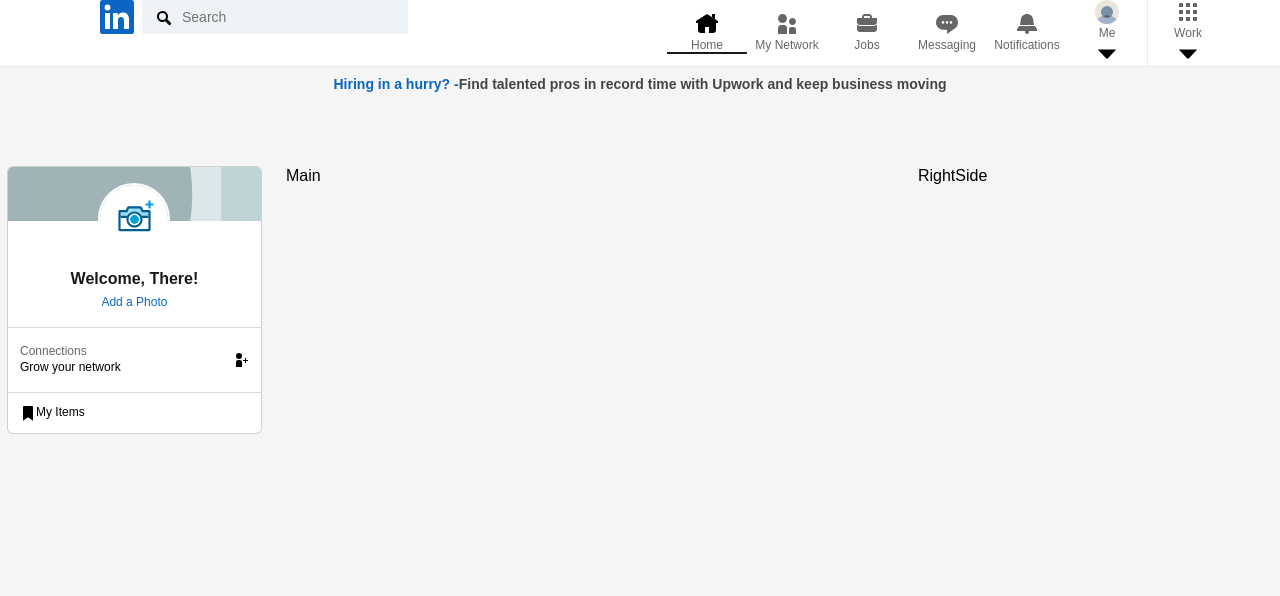
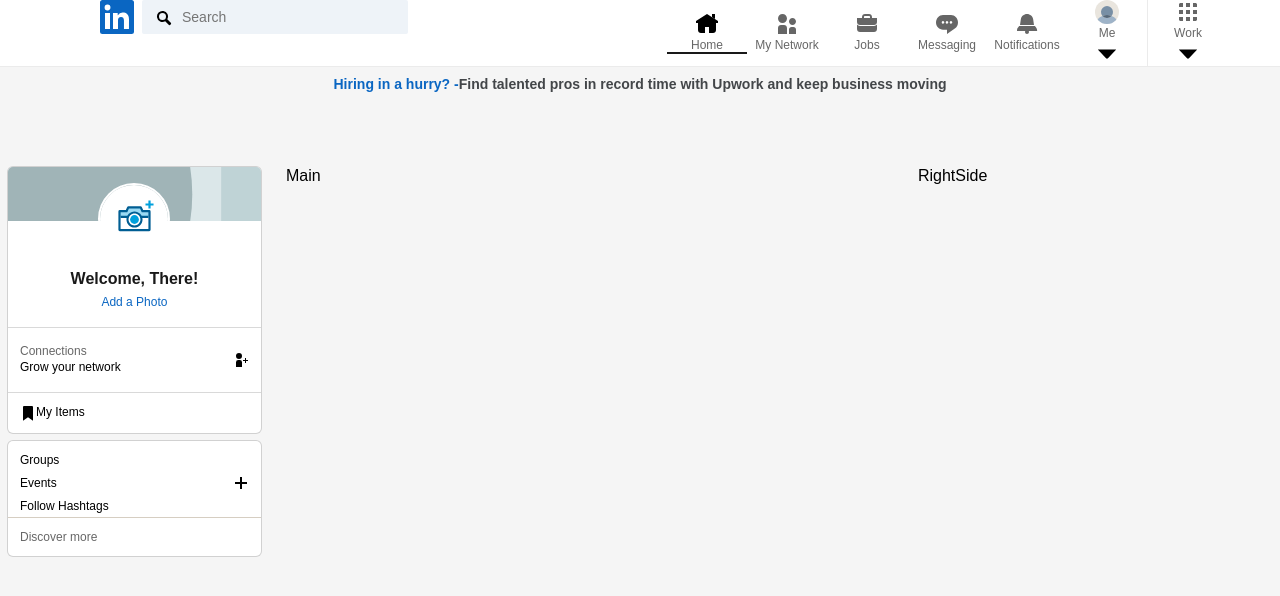
Before and after one commit to AmanMayank/linkedInClone, a React (Create React App) app: page /home in a window 1280 px wide. Shown: the top 596 px of the page. Built offline with nearby package versions, Linux system fonts and the light colour scheme.

Commit message:
LeftSide Ui Complete

```diff
--- a/src/components/LeftSide.js
+++ b/src/components/LeftSide.js
@@ -30,6 +30,24 @@
           </span>
         </Item>
       </Artcard>
+
+      <CommunityCard>
+        <a>
+          <span>Groups</span>
+        </a>
+        <a>
+          <span>
+            Events
+            <img src="/images/plus-icon.svg" alt="" />
+          </span>
+        </a>
+        <a>
+          <span>Follow Hashtags</span>
+        </a>
+        <a>
+          <span>Discover more</span>
+        </a>
+      </CommunityCard>
     </Container>
   );
 }
@@ -154,4 +172,37 @@
   }
 `;
 
+const CommunityCard = styled(Artcard)`
+  padding: 8px 0 0;
+  text-align: left;
+  display: flex;
+  flex-direction: column;
+  a {
+    color: black;
+    padding: 4px 12px 4px 12px;
+    font-size: 12px;
+
+    &:hover {
+      color: #0a66c2;
+    }
+
+    span {
+      display: flex;
+      align-items: center;
+      justify-content: space-between;
+    }
+
+    &:last-child {
+      color: rgba(0, 0, 0, 0.6);
+      text-decoration: none;
+      border-top: 1px solid #d6cec2;
+      padding: 12px;
+
+      &:hover {
+        background-color: rgba(0, 0, 0, 0.08);
+      }
+    }
+  }
+`;
+
 export default LeftSide;
```
